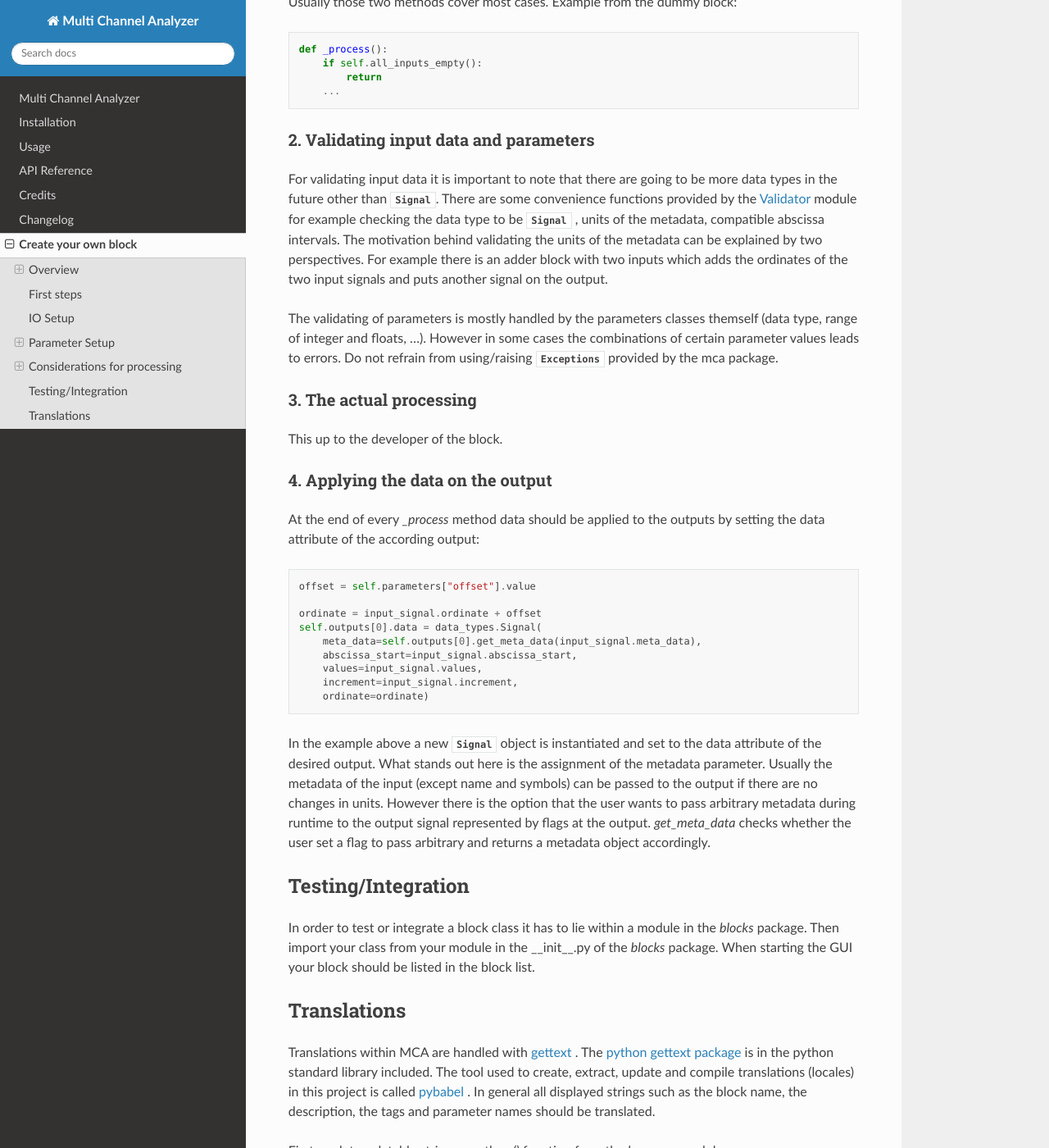
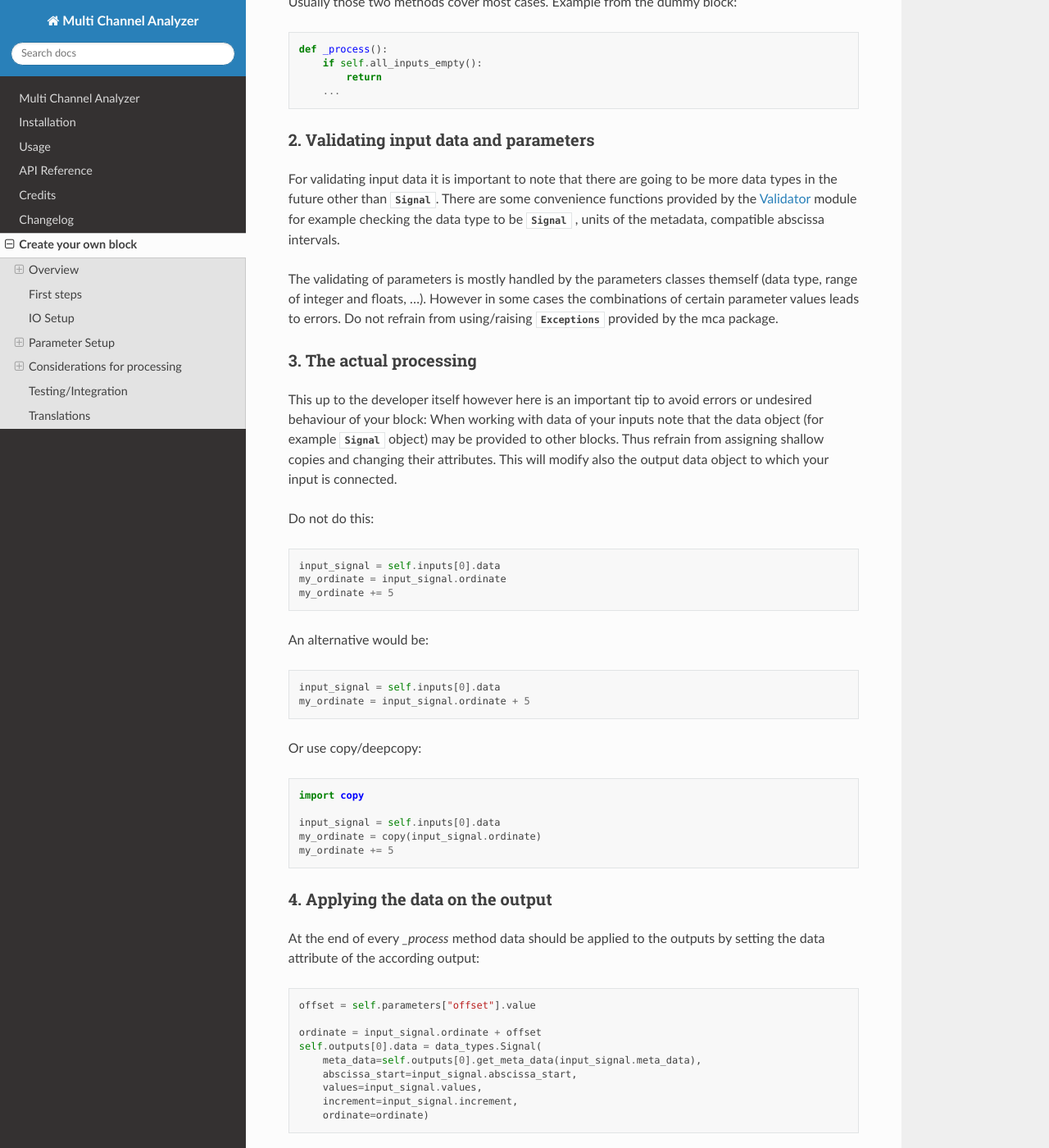
Before and after one commit to emtpb/mca, a Sphinx documentation site: the page built from docs/block_guide.rst, in a window 1280 px wide and 1400 px high, scrolled down 6493 px. Shown: the whole window at 82% size. Built offline with Sphinx 7.4.7 and the Read the Docs theme 2.0.0, drawn with Linux system fonts in a browser that asks for light colours; formulas are drawn with MathJax 3.

Commit message:
Update block_guide
Extend chapter 5.3

```diff
--- a/docs/block_guide.rst
+++ b/docs/block_guide.rst
@@ -347,10 +347,6 @@ more data types in the future other than :class:`.Signal`. There are some
 convenience functions provided by the :ref:`validator` module for example
 checking the data type to be :class:`.Signal` , units of the metadata,
 compatible abscissa intervals.
-The motivation behind validating the units of the metadata can be explained by
-two perspectives. For example there is an adder block with two inputs which adds
-the ordinates of the two input signals and puts another signal on the output.
-
 
 The validating of parameters is mostly handled by the parameters classes
 themself (data type, range of integer and floats, ...). However in some cases
@@ -362,7 +358,31 @@ from using/raising :class:`Exceptions <.MCAError>` provided by the mca package.
 3. The actual processing
 ------------------------
 
-This up to the developer of the block.
+This up to the developer itself however here is an important tip to avoid
+errors or undesired behaviour of your block: When working with data of your
+inputs note that the data object (for example :class:`.Signal` object) may
+be provided to other blocks. Thus refrain from assigning shallow copies
+and changing their attributes. This will modify also the output data
+object to which your input is connected.
+
+Do not do this::
+
+    input_signal = self.inputs[0].data
+    my_ordinate = input_signal.ordinate
+    my_ordinate += 5
+
+An alternative would be::
+
+    input_signal = self.inputs[0].data
+    my_ordinate = input_signal.ordinate + 5
+
+Or use copy/deepcopy::
+
+    import copy
+
+    input_signal = self.inputs[0].data
+    my_ordinate = copy(input_signal.ordinate)
+    my_ordinate += 5
 
 4. Applying the data on the output
 ----------------------------------
```
